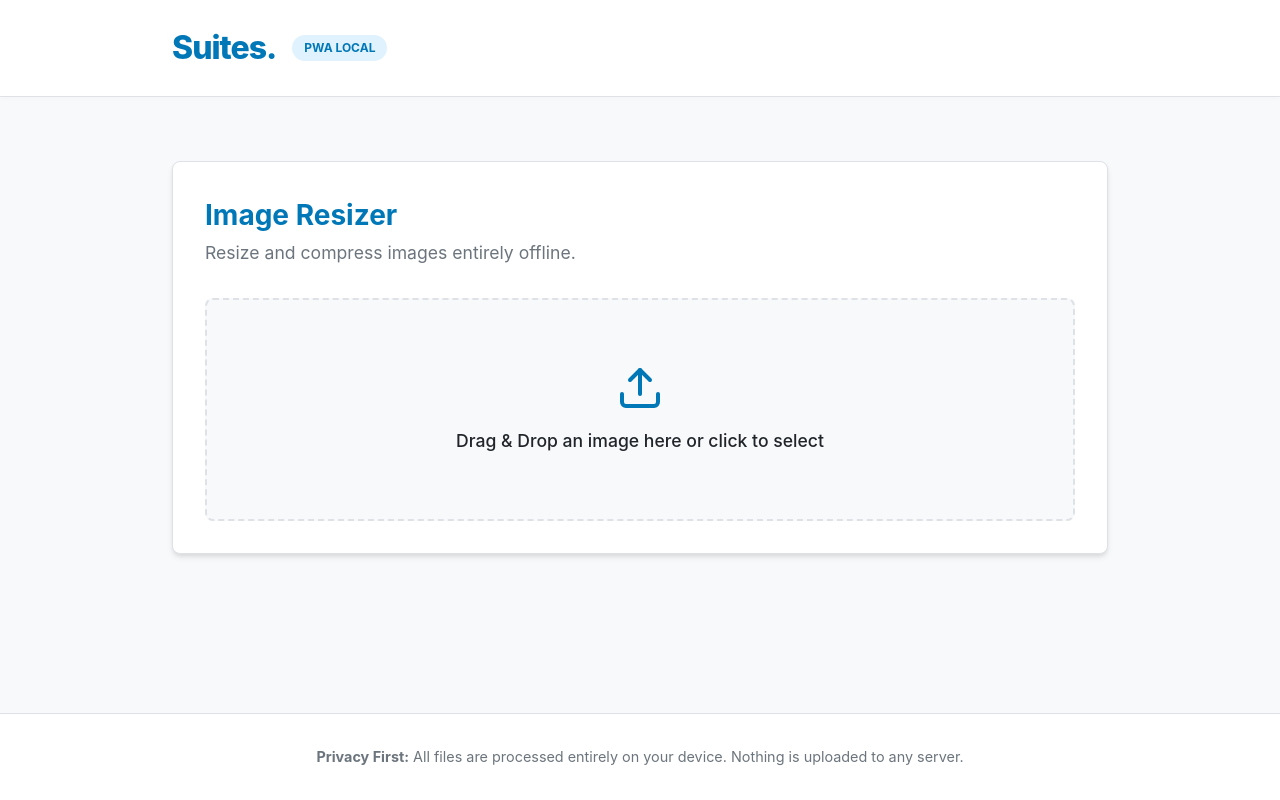
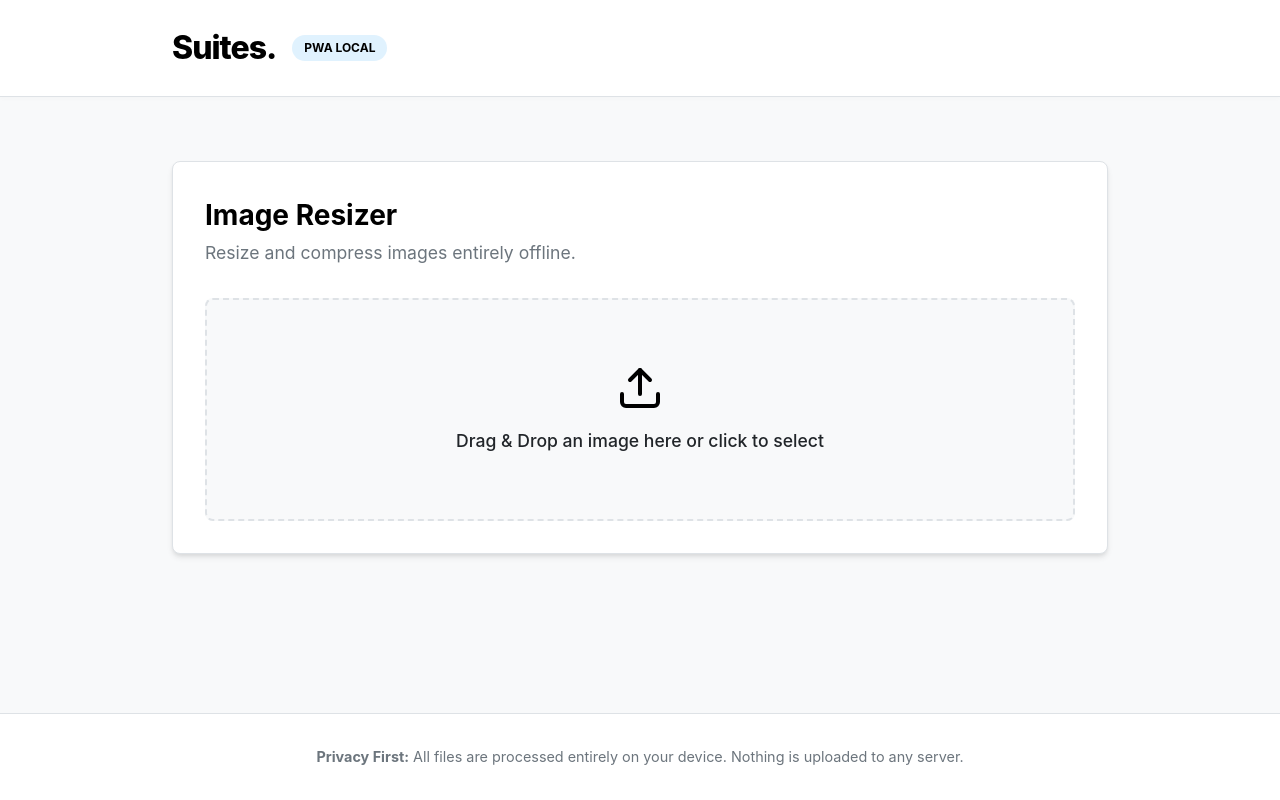
Before and after one commit to HarshSalunkhe2005/Suites, a React (Vite) app: page / in a window 1280 px wide. Built offline with nearby package versions, Linux system fonts and the light colour scheme.

Commit message:
UI tweak: Black theme and explicit JPEG output

```diff
--- a/src/components/ImageResizer.jsx
+++ b/src/components/ImageResizer.jsx
@@ -74,13 +74,12 @@ export default function ImageResizer() {
             <div className="control-group">
               <label>Output Format:</label>
               <select className="dropdown" value={format} onChange={(e) => setFormat(e.target.value)}>
-                <option value="jpeg">JPG</option>
+                <option value="jpeg">JPEG</option>
                 <option value="png">PNG</option>
-                <option value="webp">WebP</option>
               </select>
             </div>
 
-            {(format === 'jpeg' || format === 'webp') && (
+            {format === 'jpeg' && (
               <div className="control-group">
                 <label>Compression Quality:</label>
                 <select className="dropdown" value={quality} onChange={(e) => setQuality(parseFloat(e.target.value))}>
--- a/src/index.css
+++ b/src/index.css
@@ -1,6 +1,6 @@
 :root {
-  --primary: #0077B6;
-  --primary-hover: #023E8A;
+  --primary: #000000;
+  --primary-hover: #333333;
   --bg-color: #F8F9FA;
   --surface: #FFFFFF;
   --text-main: #212529;
```
